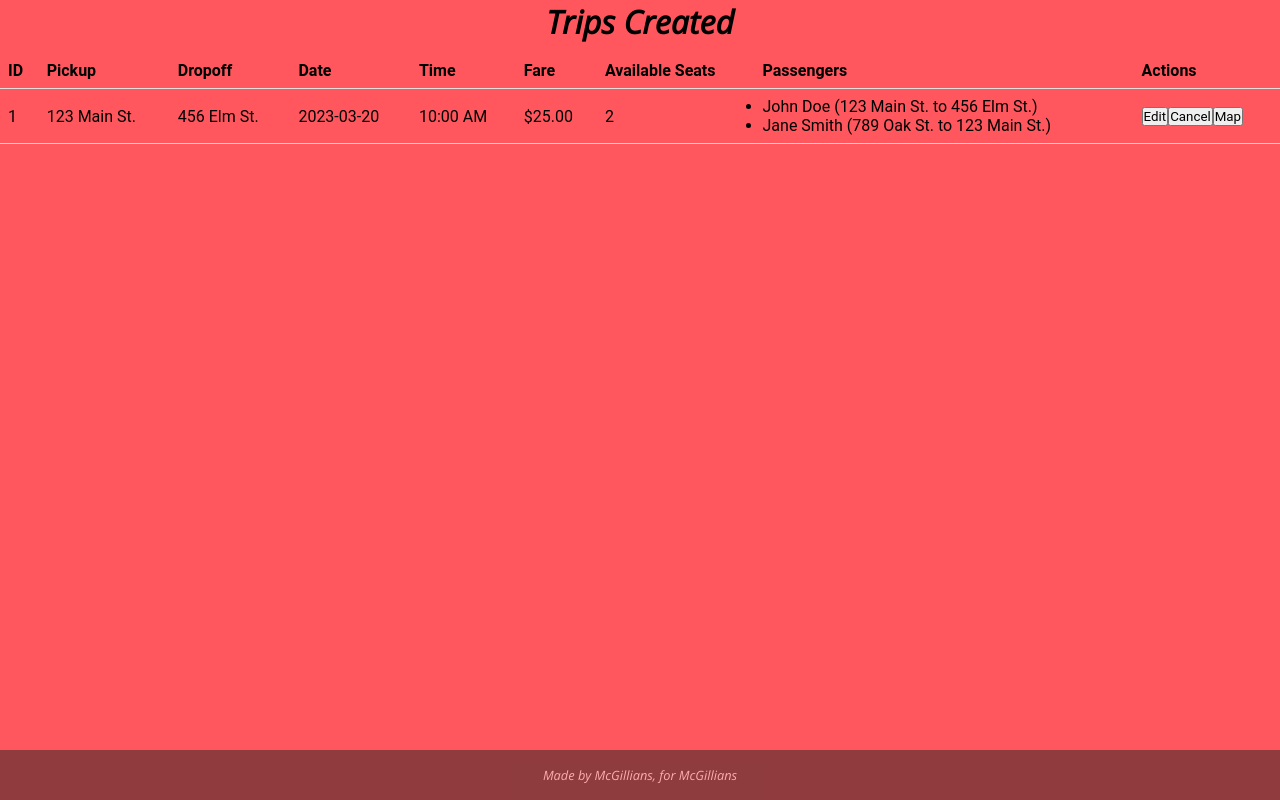
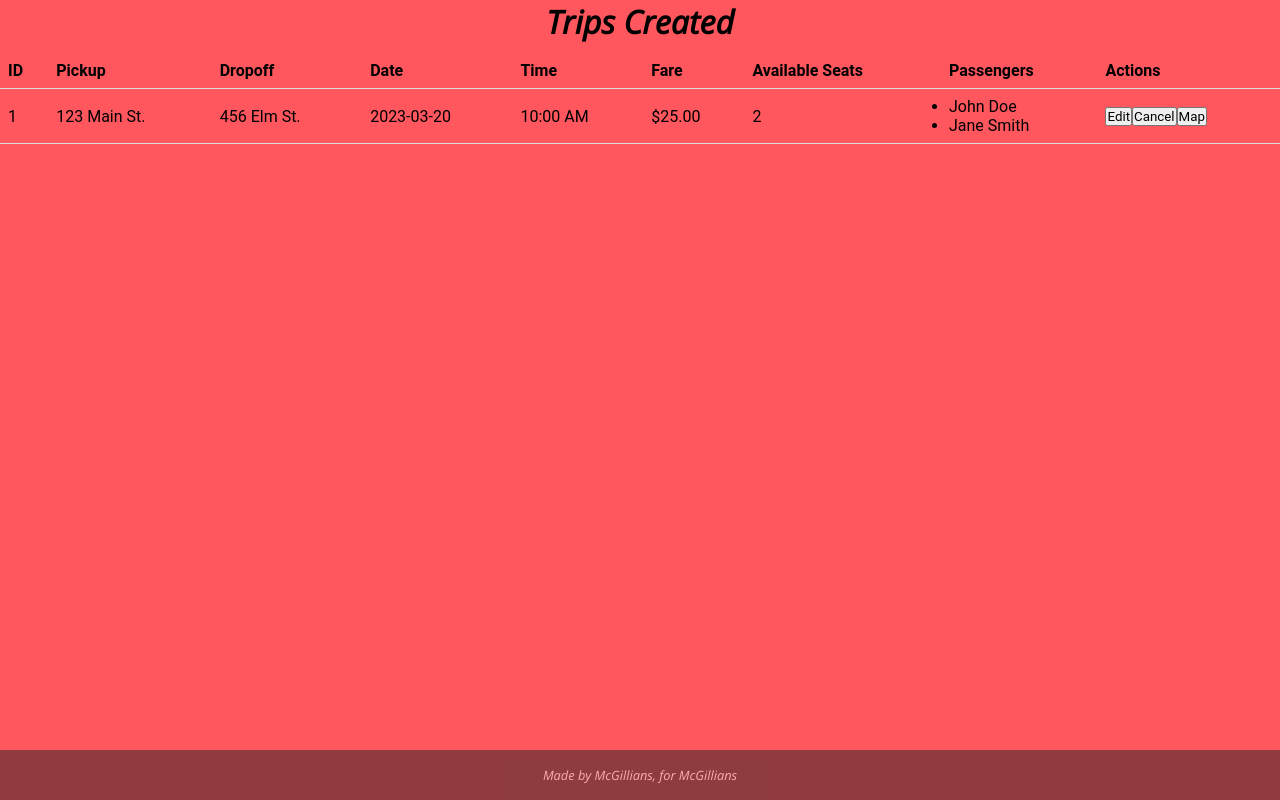
Before and after one commit to YazdanZ/McGill-ECSE428-Project, a React (Create React App) app in the folder frontend/: page /view-trips-as-driver in a window 1280 px wide. Built offline with nearby package versions, Linux system fonts and the light colour scheme.

Commit message:
Update ViewTripsAsDriver.jsx

```diff
--- a/frontend/src/components/pages/ViewTripsAsDriver.jsx
+++ b/frontend/src/components/pages/ViewTripsAsDriver.jsx
@@ -59,7 +59,7 @@ const ViewTripsCreatedAsDriver = () => {
                 <ul>
                   {trip.passengers.map(passenger => (
                     <li key={passenger.contact}>
-                      {passenger.name} ({passenger.pickup} to {passenger.dropoff})
+                      {passenger.name}
                     </li>
                   ))}
                 </ul>
```
